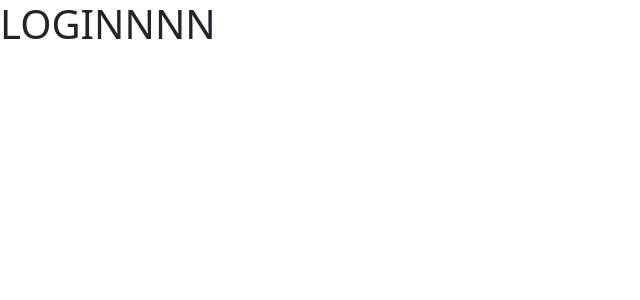
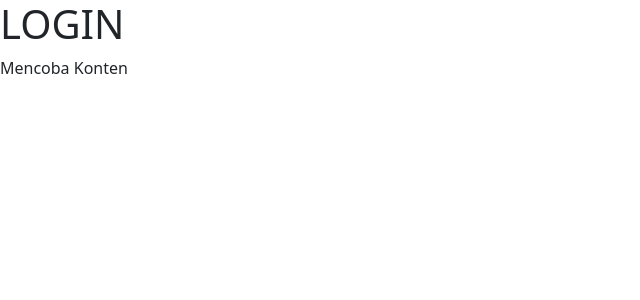
Before and after one commit to itindosolution/front-end-web, a React (Create React App) app: page / in a window 1280 px wide. Shown: the top 300 px of the page, without its empty margins (0-640 px from the left). Built offline with nearby package versions, Linux system fonts and the light colour scheme.

Commit message:
Tambahan konten

```diff
--- a/src/login.js
+++ b/src/login.js
@@ -1,6 +1,9 @@
 function Login(){
     return (
-        <h1>LOGINNNN</h1>
+        <div className="">
+        <h1>LOGIN</h1>
+        <p>Mencoba Konten</p>
+        </div>
     )
 }
 
```
